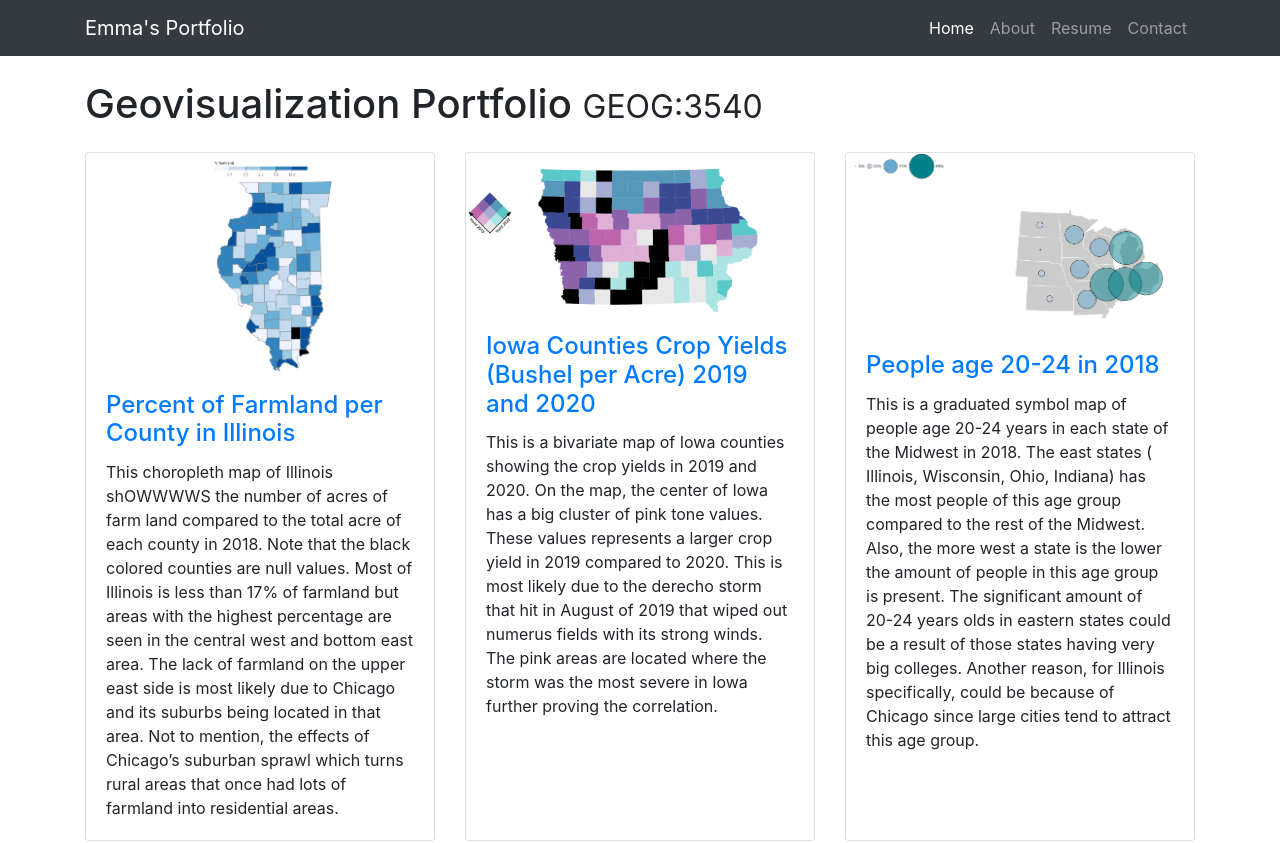
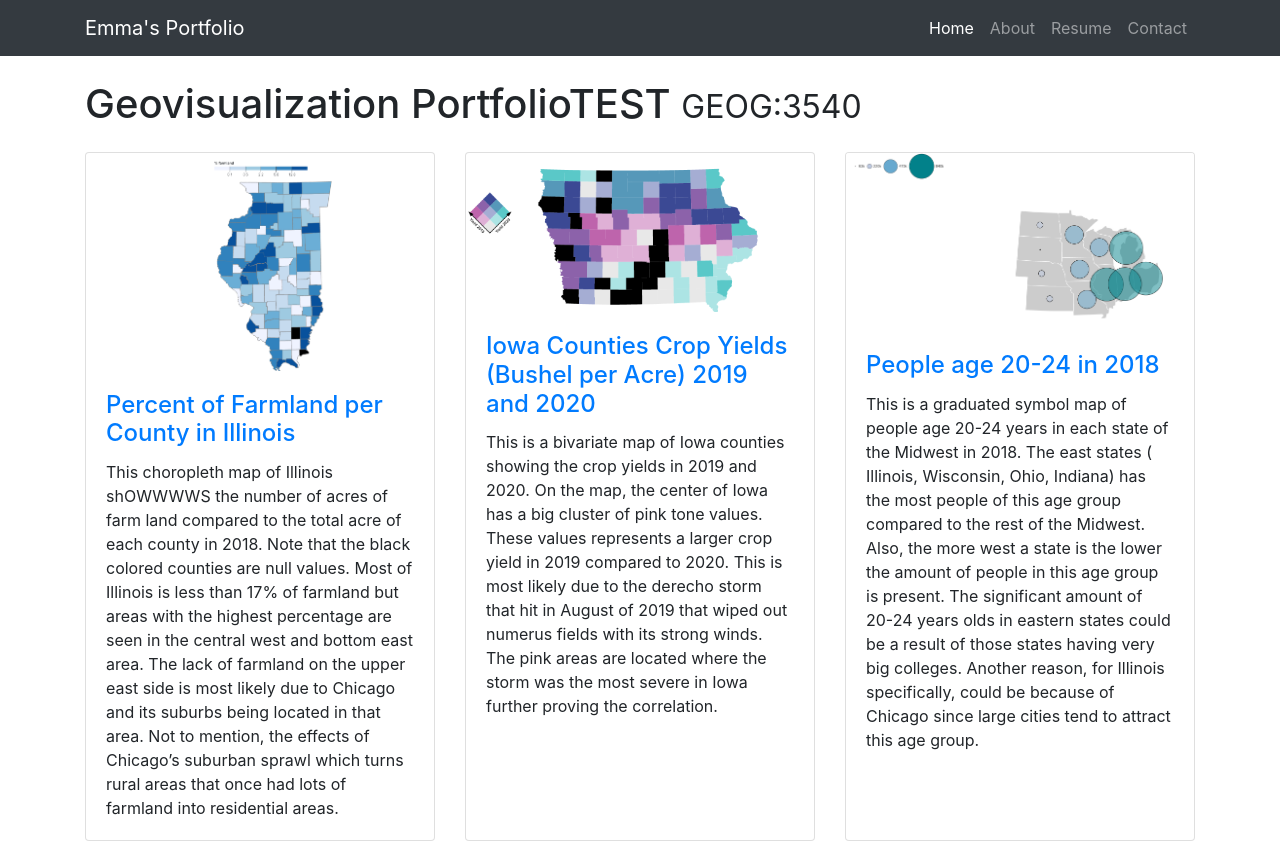
Before and after one commit to geog3540/eschopen, a website: page index.html in a window 1280 px wide. Shown: the top 843 px of the page. Drawn offline with Linux system fonts and the light colour scheme.

Commit message:
Update index.html

```diff
--- a/index.html
+++ b/index.html
@@ -52,7 +52,7 @@
     <div class="container">
 
       <!-- Page Heading -->
-      <h1 class="my-4">Geovisualization Portfolio
+      <h1 class="my-4">Geovisualization PortfolioTEST
         <small>GEOG:3540</small>
       </h1>
 
```
